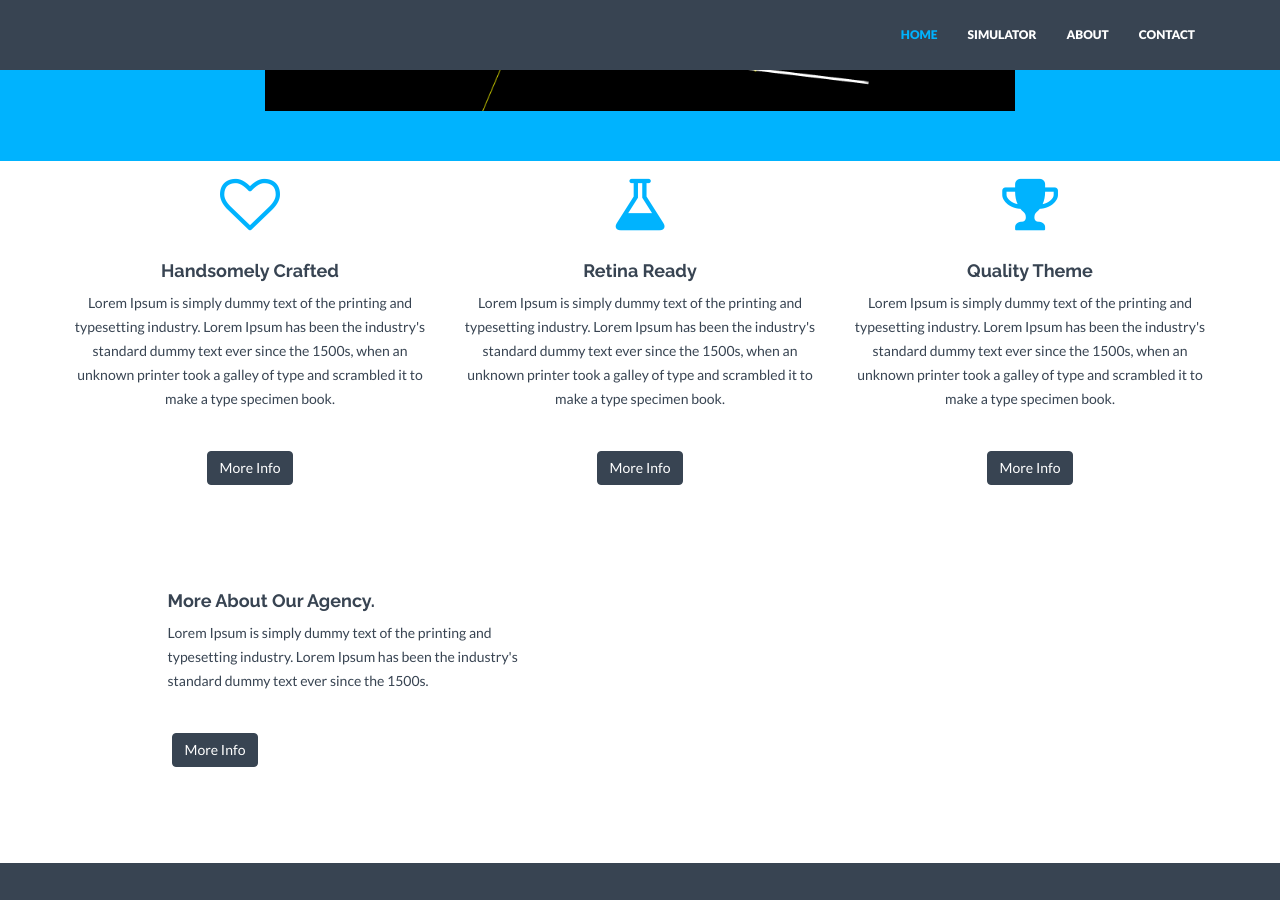
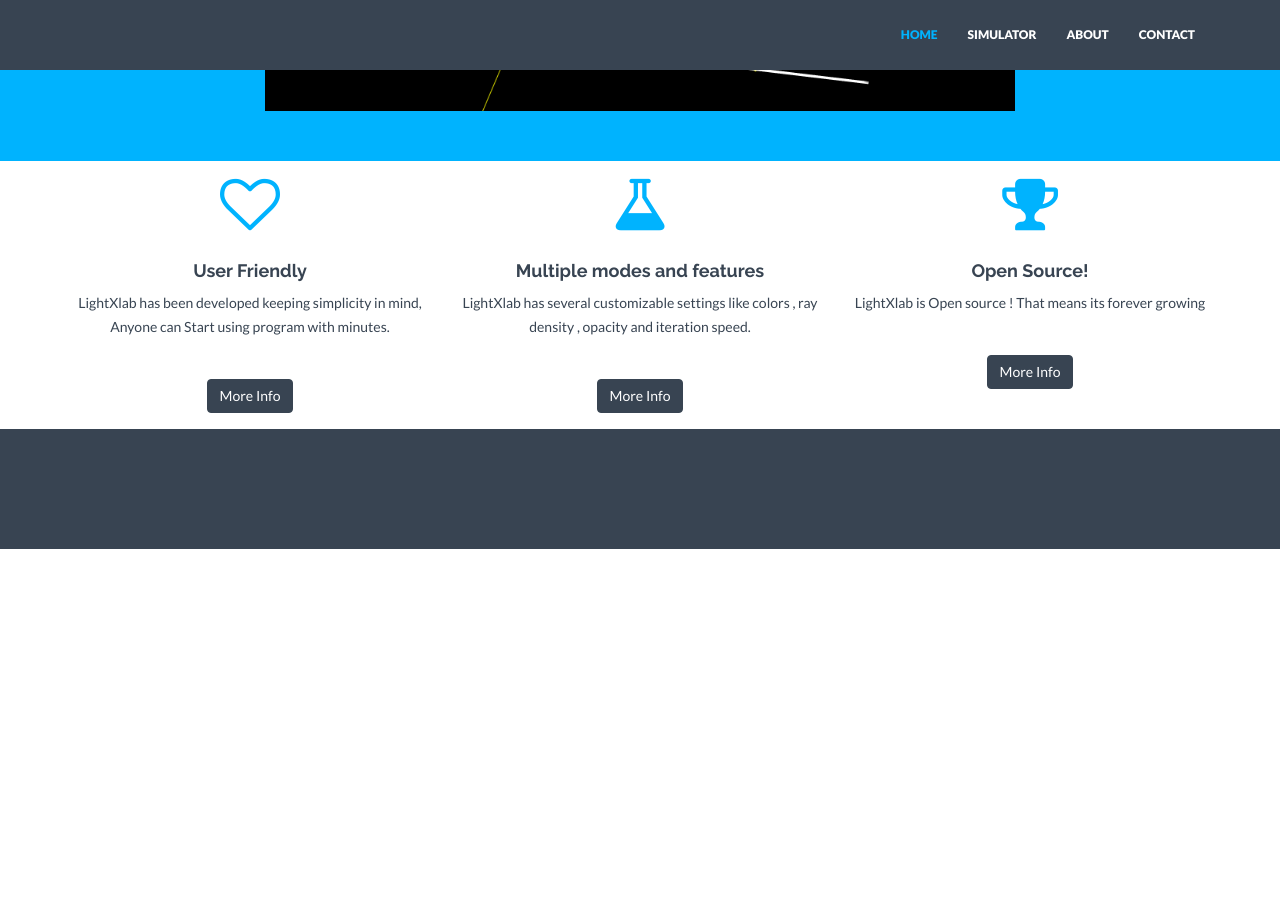
Before and after one commit to satu0king/LightXlab, a Jekyll site: the page built from index.html, in a window 1280 px wide and 900 px high, scrolled down 589 px. Built offline with Jekyll 4.4.1, drawn with Linux system fonts in a browser that asks for light colours; nearby versions of some CDN libraries; after the commit the page ends 1138 px from its top, so only the background shows below that.

Commit message:
home page features edit

```diff
--- a/index.html
+++ b/index.html
@@ -21,32 +21,22 @@
         <div class="row centered">
             <div class="col-md-4">
                 <i class="fa fa-heart-o"></i>
-                <h4>Handsomely Crafted</h4>
-                <p>Lorem Ipsum is simply dummy text of the printing and typesetting industry. Lorem Ipsum has been the industry's standard dummy text ever since the 1500s, when an unknown printer took a galley of type and scrambled it to make a type specimen book.</p>
+                <h4>User Friendly</h4>
+                <p>LightXlab has been developed keeping simplicity in mind, Anyone can Start using program with minutes.</p>
                 <p><br/><a href="#" class="btn btn-theme">More Info</a></p>
             </div>
             <div class="col-md-4">
                 <i class="fa fa-flask"></i>
-                <h4>Retina Ready</h4>
-                <p>Lorem Ipsum is simply dummy text of the printing and typesetting industry. Lorem Ipsum has been the industry's standard dummy text ever since the 1500s, when an unknown printer took a galley of type and scrambled it to make a type specimen book.</p>
+                <h4>Multiple modes and features</h4>
+                <p>LightXlab has several customizable settings like colors , ray density , opacity and iteration speed.</p>
                 <p><br/><a href="#" class="btn btn-theme">More Info</a></p>
             </div>
             <div class="col-md-4">
                 <i class="fa fa-trophy"></i>
-                <h4>Quality Theme</h4>
-                <p>Lorem Ipsum is simply dummy text of the printing and typesetting industry. Lorem Ipsum has been the industry's standard dummy text ever since the 1500s, when an unknown printer took a galley of type and scrambled it to make a type specimen book.</p>
+                <h4>Open Source!</h4>
+                <p>LightXlab is Open source ! That means its forever growing </p>
                 <p><br/><a href="#" class="btn btn-theme">More Info</a></p>
             </div>
         </div>
     </div><! --/container -->
 </div><! --/service -->
-
-<div class="container mtb">
-    <div class="row">
-        <div class="col-lg-4 col-lg-offset-1">
-            <h4>More About Our Agency.</h4>
-            <p>{{ site.about }}</p>
-            <p><br/><a href="{{ "/about/" | prepend: site.baseurl }}" class="btn btn-theme">More Info</a></p>
-        </div>
-    </div><! --/row -->
-</div><! --/container -->
```
